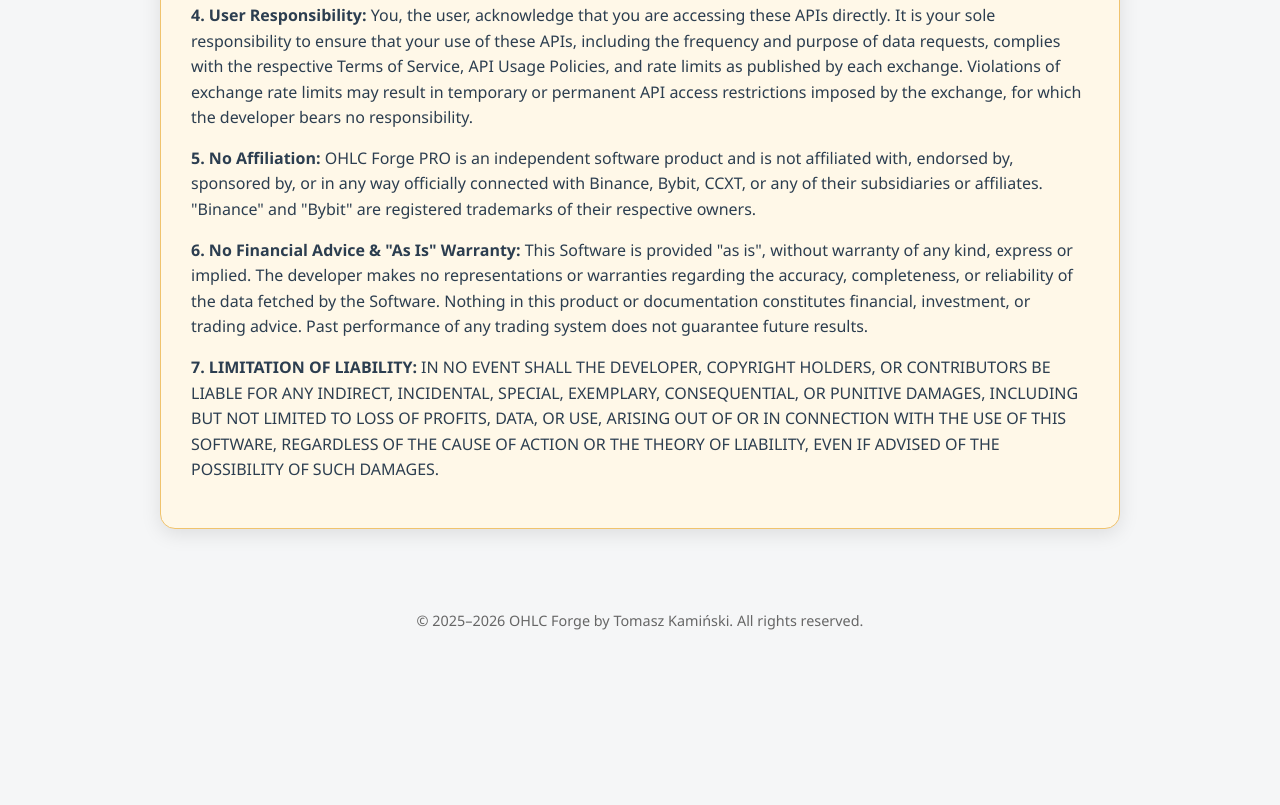
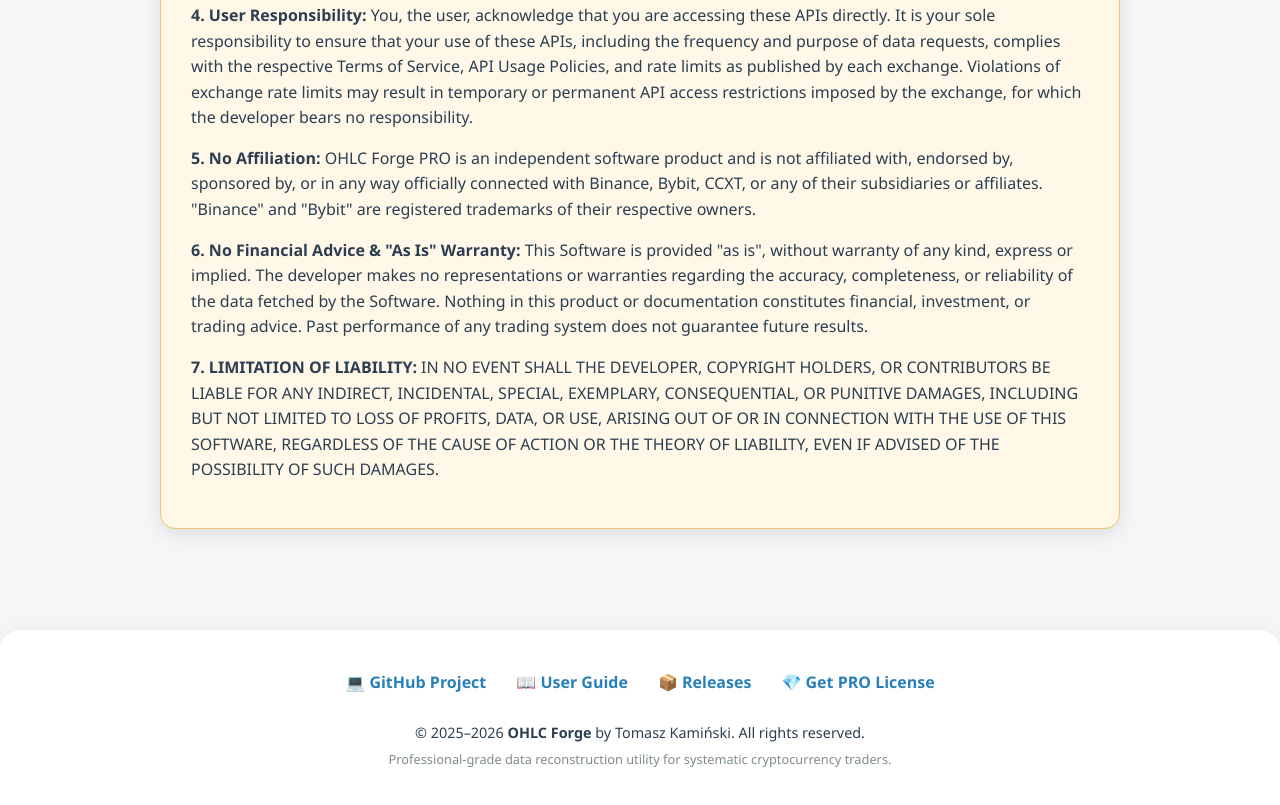
Before and after one commit to tomkam1702/OHLC-Forge, a plain HTML site: page index.html in a window 1280 px wide. Shown: the part 6082-6887 px from the top of the page. Before the commit the page ends 6744 px from the top, so only its background shows below. Drawn offline with Linux system fonts and the light colour scheme.

Commit message:
docs: add elegant footer with navigation links to index and user guide

```diff
--- a/index.html
+++ b/index.html
@@ -958,8 +958,15 @@
 
     </div>
 
-    <footer style="text-align: center; padding: 30px; color: #666; font-size: 0.9em;">
-        <p>© 2025–2026 OHLC Forge by Tomasz Kamiński. All rights reserved.</p>
+    <footer style="margin-top: 50px; padding: 40px 20px; background: #fff; border-top: 1px solid #eee; text-align: center; border-radius: 20px 20px 0 0; box-shadow: 0 -5px 20px rgba(0,0,0,0.03);">
+        <div style="margin-bottom: 25px; display: flex; justify-content: center; gap: 30px; flex-wrap: wrap;">
+            <a href="https://github.com/tomkam1702/OHLC-Forge" style="color: #2980B9; text-decoration: none; font-weight: 600;">💻 GitHub Project</a>
+            <a href="https://tomkam1702.github.io/OHLC-Forge/user_guide.html" style="color: #2980B9; text-decoration: none; font-weight: 600;">📖 User Guide</a>
+            <a href="https://github.com/tomkam1702/OHLC-Forge/releases" style="color: #2980B9; text-decoration: none; font-weight: 600;">📦 Releases</a>
+            <a href="https://gumroad.com/l/ohlc-forge" style="color: #2980B9; text-decoration: none; font-weight: 600;">💎 Get PRO License</a>
+        </div>
+        <p style="color: #2c3e50; font-size: 0.9em; margin-bottom: 5px;">© 2025–2026 <strong>OHLC Forge</strong> by Tomasz Kamiński. All rights reserved.</p>
+        <p style="color: #7f8c8d; font-size: 0.8em;">Professional-grade data reconstruction utility for systematic cryptocurrency traders.</p>
     </footer>
 
 </body>
```
Also changed, not shown: user_guide.html (+9 -7 lines).
